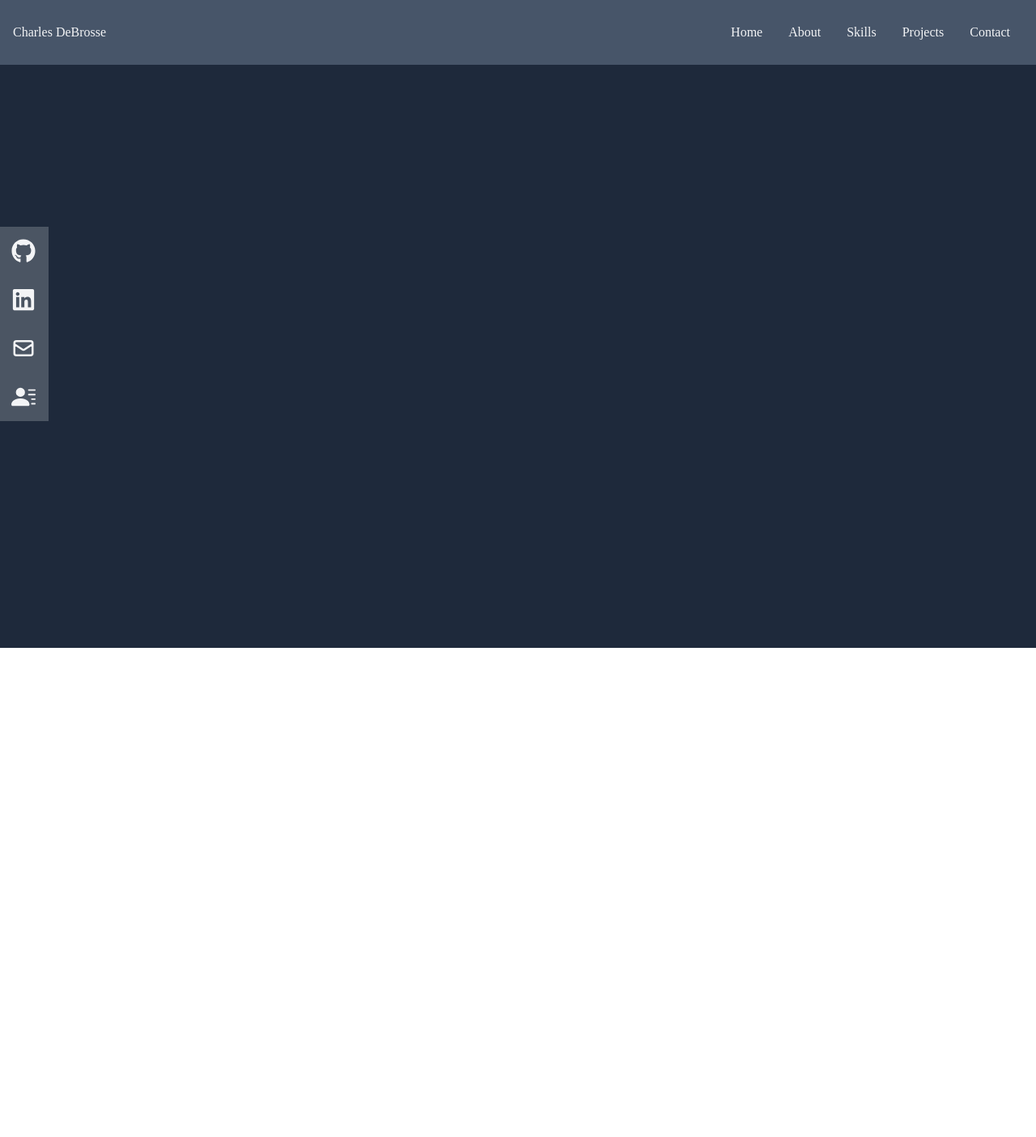
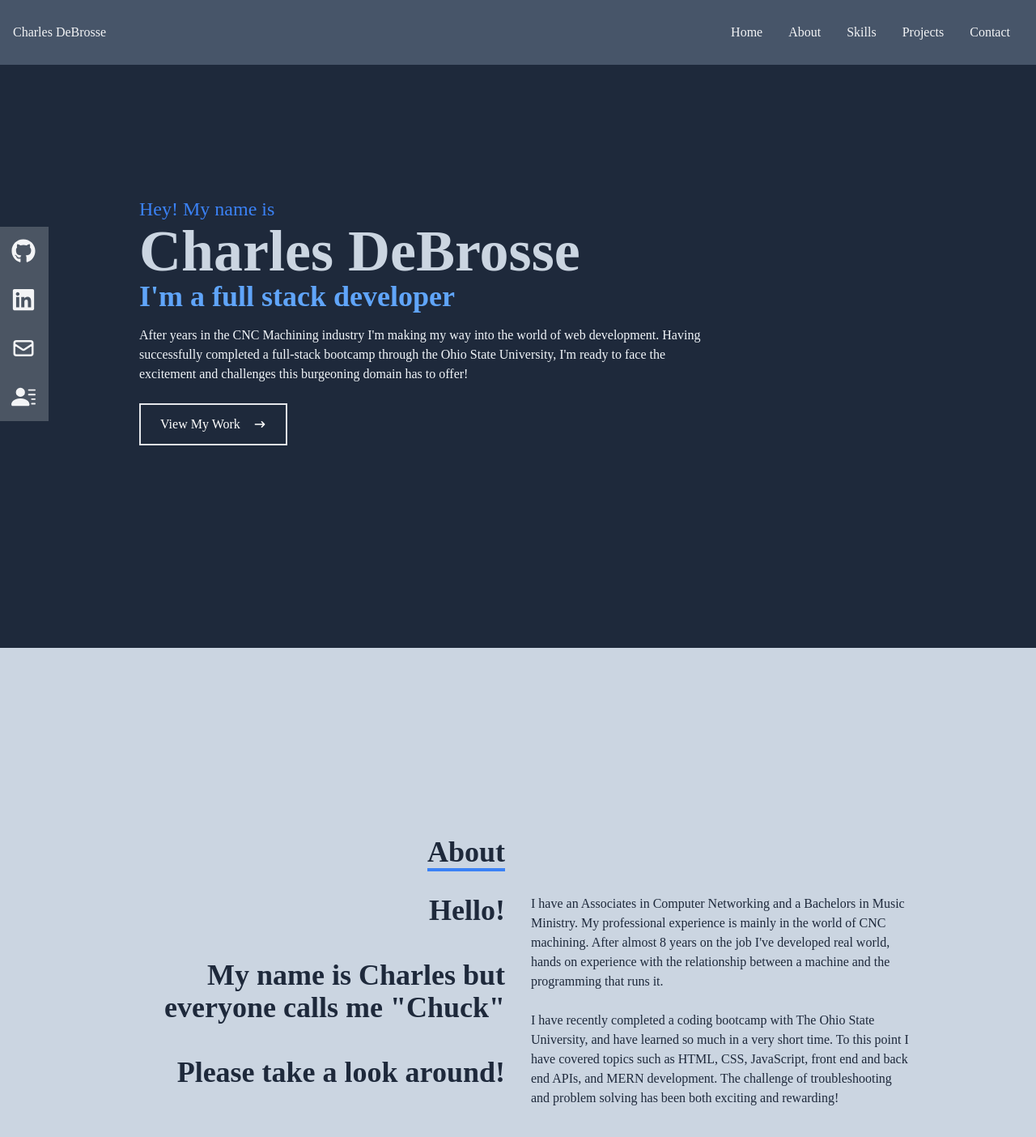
Before and after one commit to cmdebrosse/debrosse-portfolio, a React (Create React App) app: page / in a window 1280 px wide. Shown: the top 1404 px of the page at 81% size. Before the commit the page ends 800 px from the top, so only its background shows below. Built offline with nearby package versions, Linux system fonts and the light colour scheme.

Commit message:
About component finished

```diff
--- a/src/App.js
+++ b/src/App.js
@@ -1,3 +1,4 @@
+import About from "./components/About";
 import Home from "./components/Home";
 import Navbar from "./components/Navbar";
 
@@ -6,6 +7,7 @@ function App() {
     <div>
       <Navbar />
       <Home />
+      <About />
     </div>
   );
 }
--- /dev/null
+++ b/src/components/About.jsx
@@ -0,0 +1,49 @@
+import React from "react";
+
+const About = () => {
+  return (
+    <div name="about" className="w-full h-screen bg-slate-300 text-slate-800">
+      <div className="flex flex-col justify-center items-center w-full h-full">
+        <div className="max-w-[1000px] w-full grid grid-cols-2 gap-8">
+          <div className="sm:text-right pb-8 pl-4">
+            <p className="text-4xl font-bold inline border-b-4 border-blue-500">
+              About
+            </p>
+          </div>
+          <div></div>
+        </div>
+        <div className="max-w-[1000px] w-full grid sm:grid-cols-2 gap-8 px-4">
+          <div className="sm:text-right text-4xl font-bold">
+            <p>
+              Hello!
+              <br />
+              <br />
+              My name is Charles but everyone calls me "Chuck"
+              <br />
+              <br />
+              Please take a look around!
+            </p>
+          </div>
+          <div>
+            <p>
+              I have an Associates in Computer Networking and a Bachelors in
+              Music Ministry. My professional experience is mainly in the world
+              of CNC machining. After almost 8 years on the job I've developed
+              real world, hands on experience with the relationship between a
+              machine and the programming that runs it.
+              <br />
+              <br />I have recently completed a coding bootcamp with The Ohio
+              State University, and have learned so much in a very short time.
+              To this point I have covered topics such as HTML, CSS, JavaScript,
+              front end and back end APIs, and MERN development. The challenge
+              of troubleshooting and problem solving has been both exciting and
+              rewarding!
+            </p>
+          </div>
+        </div>
+      </div>
+    </div>
+  );
+};
+
+export default About;
--- a/src/components/Home.jsx
+++ b/src/components/Home.jsx
@@ -2,7 +2,34 @@ import React from "react";
 import { HiArrowNarrowRight } from "react-icons/hi";
 
 const Home = () => {
-  return <div className="w-full h-screen bg-slate-800"></div>;
+  return (
+    <div name="home" className="w-full h-screen bg-slate-800">
+      {/* Container */}
+      <div className="max-w-[1000px] mx-auto px-8 flex flex-col justify-center h-full">
+        <p className="text-2xl text-blue-500">Hey! My name is</p>
+        <h1 className="text-4xl sm:text-7xl font-bold text-slate-300">
+          Charles DeBrosse
+        </h1>
+        <h2 className="text-2xl sm:text-4xl font-bold text-blue-400">
+          I'm a full stack developer
+        </h2>
+        <p className="text-slate-100 py-4 max-w-[700px]">
+          After years in the CNC Machining industry I'm making my way into the
+          world of web development. Having successfully completed a full-stack
+          bootcamp through the Ohio State University, I'm ready to face the
+          excitement and challenges this burgeoning domain has to offer!
+        </p>
+        <div>
+          <button className="text-white group border-2 px-6 py-3 my-2 flex items-center hover:bg-blue-400 hover:border-blue-400">
+            View My Work
+            <span className="group-hover:rotate-90 duration-300">
+              <HiArrowNarrowRight className="ml-4" />
+            </span>
+          </button>
+        </div>
+      </div>
+    </div>
+  );
 };
 
 export default Home;
```
